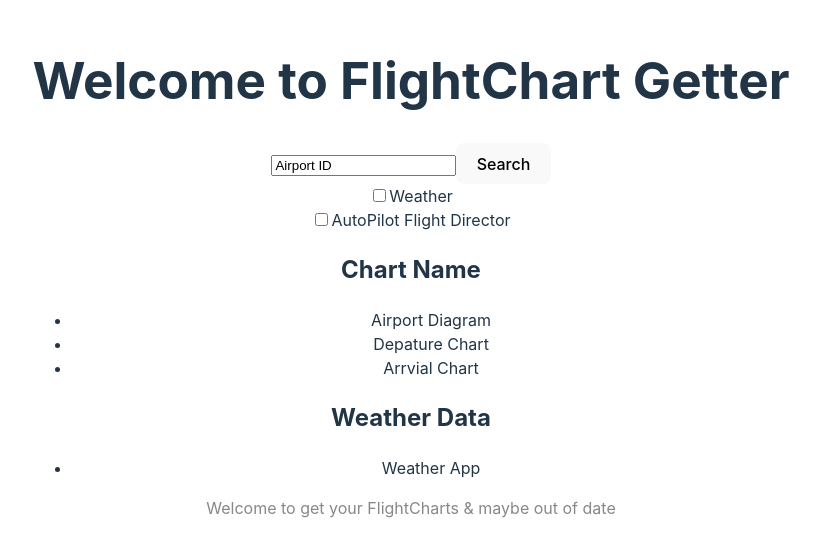
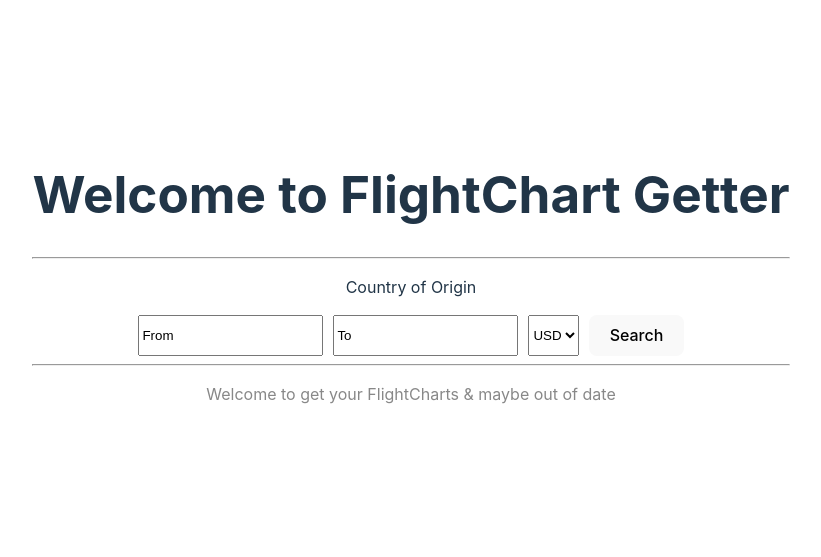
Before and after one commit to ChesterKeh/FaaChart, a React (Vite) app in the folder FaaFlightCharts/FAAFlightChart/: page / in a window 1280 px wide. Shown: the part 123-680 px from the top of the page, without its empty margins (229-1050 px from the left). Built offline with nearby package versions, Linux system fonts and the light colour scheme.

Commit message:
wireframing part 2

```diff
--- /dev/null
+++ b/FaaFlightCharts/FAAFlightChart/components/AddChart.jsx
@@ -0,0 +1,6 @@
+export function AddChart() {
+  return (
+    <>
+    </>
+  );
+}
--- a/FaaFlightCharts/FAAFlightChart/components/DisplayInformation.jsx
+++ b/FaaFlightCharts/FAAFlightChart/components/DisplayInformation.jsx
@@ -1,16 +1,7 @@
 export function DisplayInformation() {
-    return (
-        <div>
-            <h2>Chart Name</h2>
-            <ul>
-                <li>Airport Diagram</li>
-                <li>Depature Chart</li>
-                <li>Arrvial Chart</li>
-            </ul>
-            <h2>Weather Data</h2>
-            <ul>
-                <li>Weather App</li>
-            </ul>
-        </div>
-    );
+  return (
+    <div>
+
+    </div>
+  );
 }
--- a/FaaFlightCharts/FAAFlightChart/components/InputBar.jsx
+++ b/FaaFlightCharts/FAAFlightChart/components/InputBar.jsx
@@ -1,34 +1,39 @@
+import React from "react";
+
 export function InputBar() {
   return (
-    <header>
-      <form action="text">
+    <>
+      <header style={{ display: "flex", justifyContent: "center" }}>
+        <form
+          action="text"
+          style={{ display: "flex", flexDirection: "row" }}
+        >
           <input
             type="text"
             id="fname"
             name="fname"
-          value="Airport ID"
+            value="From"
+            style={{ marginRight: "10px" }}
           />
+          <input
+            type="text"
+            id="To"
+            name="To"
+            value="To"
+            style={{ marginRight: "10px" }}
+          />
+          <select
+            id="currency"
+            name="currency"
+            style={{ marginRight: "10px" }}
+          >
+            <option value="USD">USD</option>
+            <option value="EUR">EUR</option>
+            <option value="GBP">GBP</option>
+          </select>
           <button>Search</button>
-
-        <br />
-        <input
-          type="checkbox"
-          id="weather"
-          name="weather"
-          value="Weather"
-        />
-        <label htmlFor="weather">Weather</label>
-        <br />
-
-        <input
-          type="checkbox"
-          id="autopilot"
-          name="autopilot"
-          value="AutoPilot Flight Director"
-        />
-        <label htmlFor="autopilot">AutoPilot Flight Director</label>
-        <br />
         </form>
       </header>
+    </>
   );
 }
--- a/FaaFlightCharts/FAAFlightChart/src/App.jsx
+++ b/FaaFlightCharts/FAAFlightChart/src/App.jsx
@@ -1,3 +1,4 @@
+import React from "react";
 import { useState } from "react";
 
 import { InputBar } from "../components/InputBar";
@@ -10,9 +11,11 @@ function App() {
   return (
     <>
       <h1>Welcome to FlightChart Getter</h1>
+      <hr />
+      <p>Country of Origin</p>
       <InputBar />
+      <hr />
       <DisplayInformation />
-
       <p className="read-the-docs">
         Welcome to get your FlightCharts & maybe out of date
       </p>
```
Also changed, not shown: FaaFlightCharts/FAAFlightChart/components/DepartReturn.jsx (added, +33 -0 lines), FaaFlightCharts/FAAFlightChart/pages/homepage.jsx (added, +13 -0 lines). Lines whose indentation alone changed are shown as unchanged.
